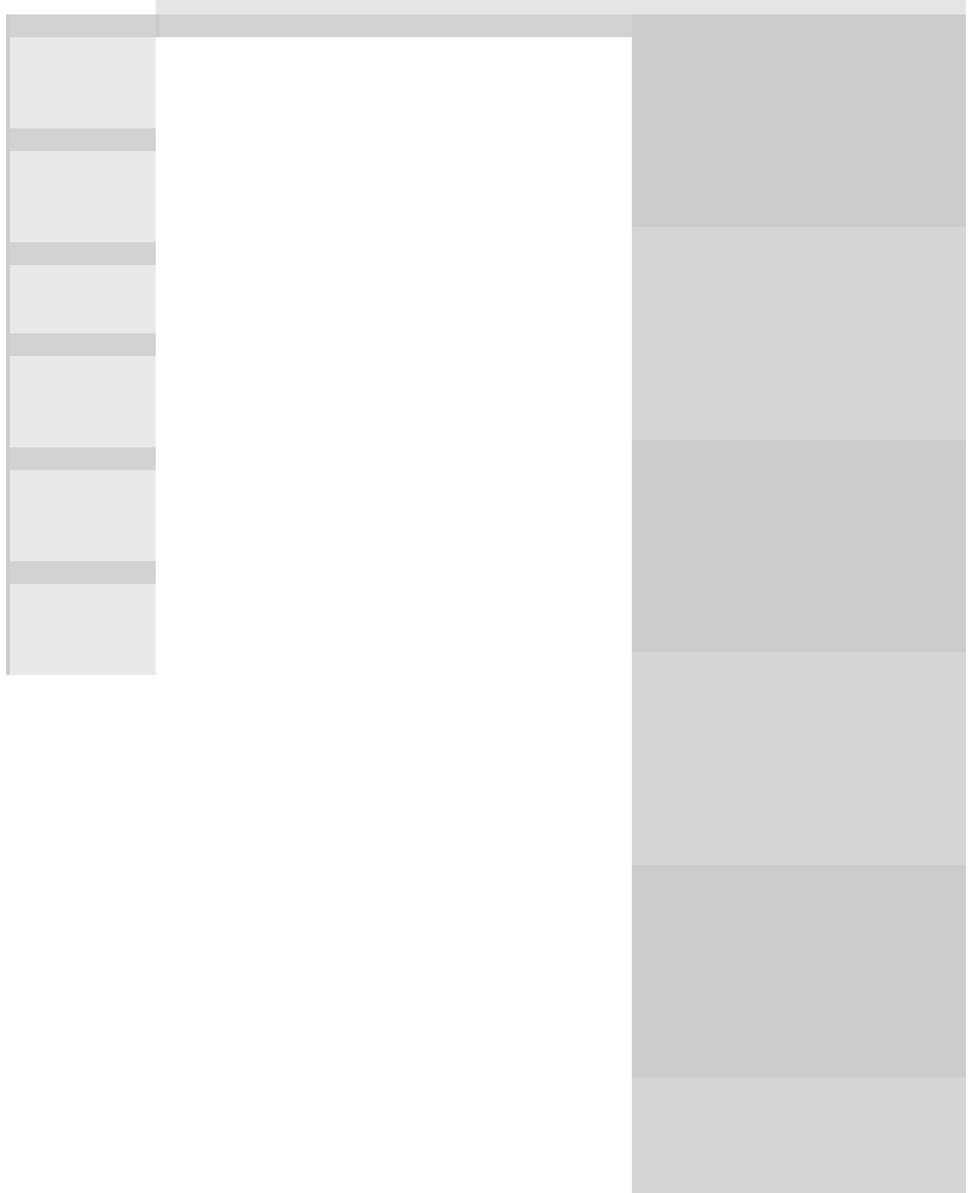
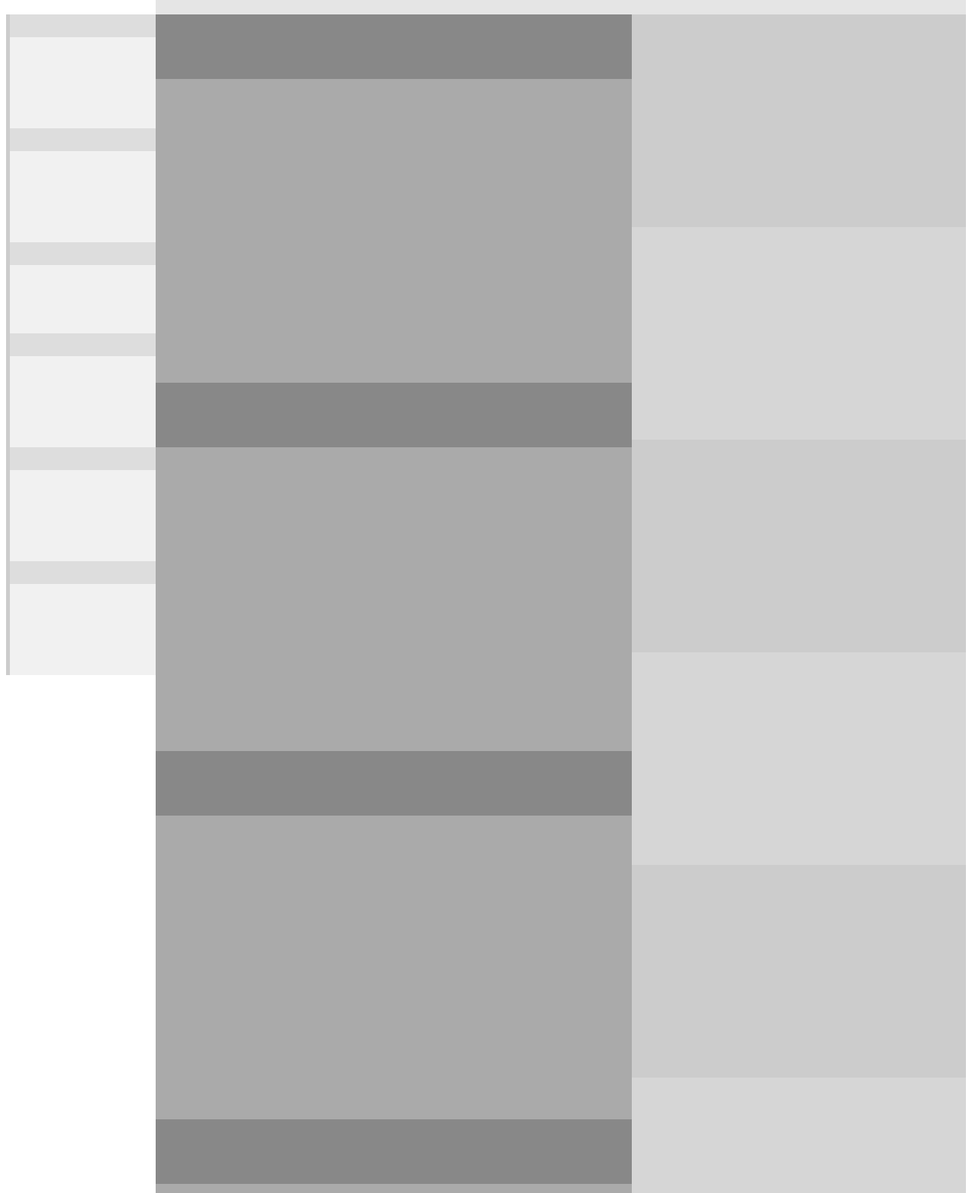
Before and after one commit to 105ron/design-teardown, a plain HTML site: page index.html in a window 1280 px wide. Shown: the part 69-1640 px from the top of the page at 76% size. Drawn offline with Linux system fonts and the light colour scheme.

Commit message:
add articles

```diff
--- a/index.html
+++ b/index.html
@@ -61,7 +61,22 @@
       <div class="links two"></div>
     </aside>
     <article>
-      <div class="heading"></div>
+      <div class="paragraph-heading"></div>
+      <div class="paragraph"></div>
+      <div class="paragraph-heading"></div>
+      <div class="paragraph"></div>
+      <div class="paragraph-heading"></div>
+      <div class="paragraph"></div>
+      <div class="paragraph-heading"></div>
+      <div class="paragraph"></div>
+      <div class="paragraph-heading"></div>
+      <div class="paragraph"></div>
+      <div class="paragraph-heading"></div>
+      <div class="paragraph"></div>
+      <div class="paragraph-heading"></div>
+      <div class="paragraph"></div>
+      <div class="paragraph-heading"></div>
+      <div class="paragraph"></div>
     </article>
   </body>
 </html>
--- a/styles/styles.css
+++ b/styles/styles.css
@@ -42,13 +42,13 @@ nav {
 
 .heading {
   height: 30px;
-  background-color: #d2d2d2;
+  background-color: #ddd;
   border-left: 5px solid #ccc;
 }
 
 .sub-heading {
   height: 30px;
-  background-color: #e9e9e9;
+  background-color: #f1f1f1;
  border-left: 5px solid #ccc;
 }
 
@@ -83,3 +83,15 @@ aside {
 article {
   overflow: hidden;
 }
+
+.paragraph-heading {
+  padding-top: 50px;
+  height: 85px;
+  background-color: #888;
+}
+
+.paragraph {
+  padding-top: 50px;
+  height: 400px;
+  background-color: #aaa;
+}
```
